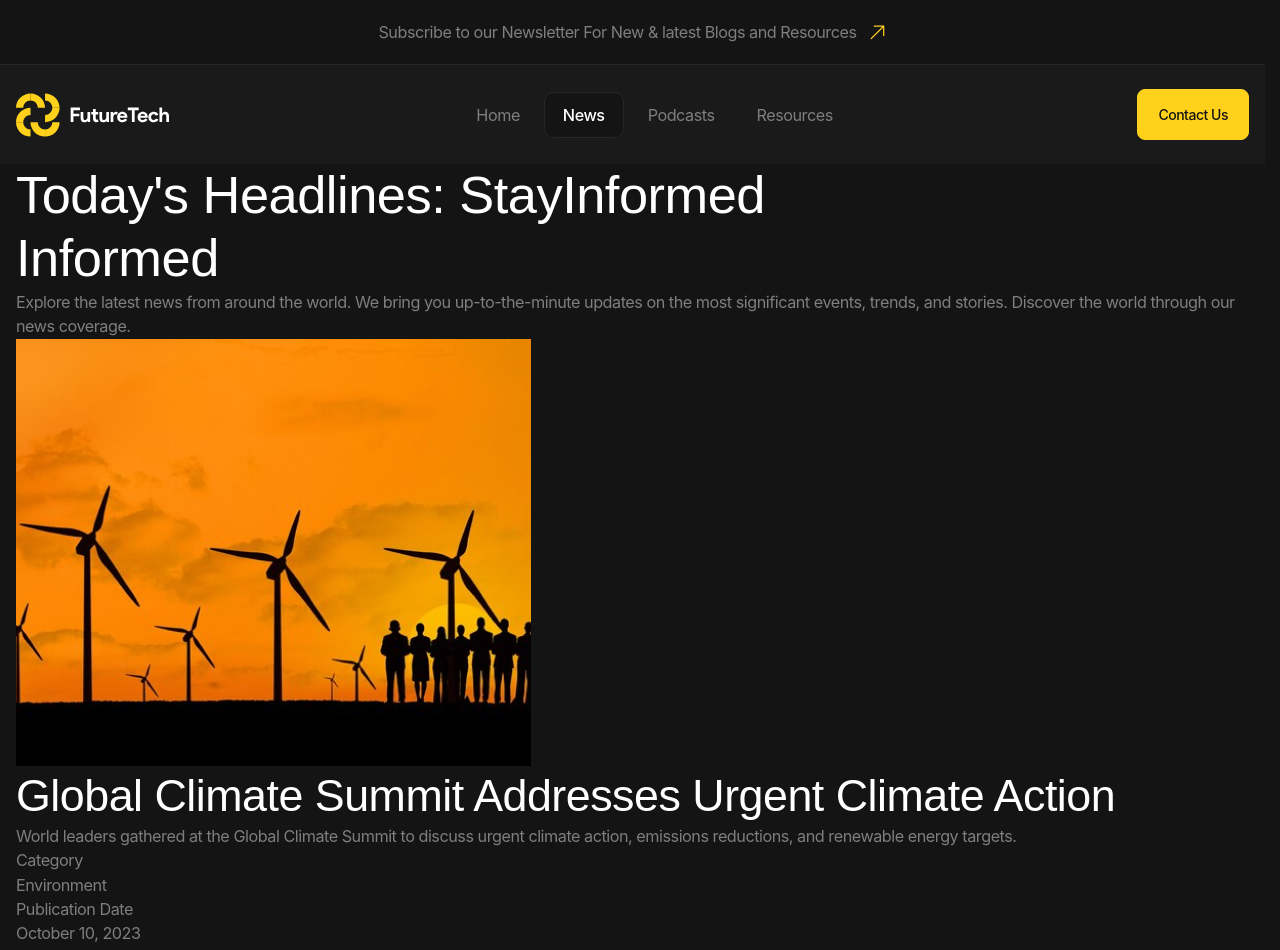
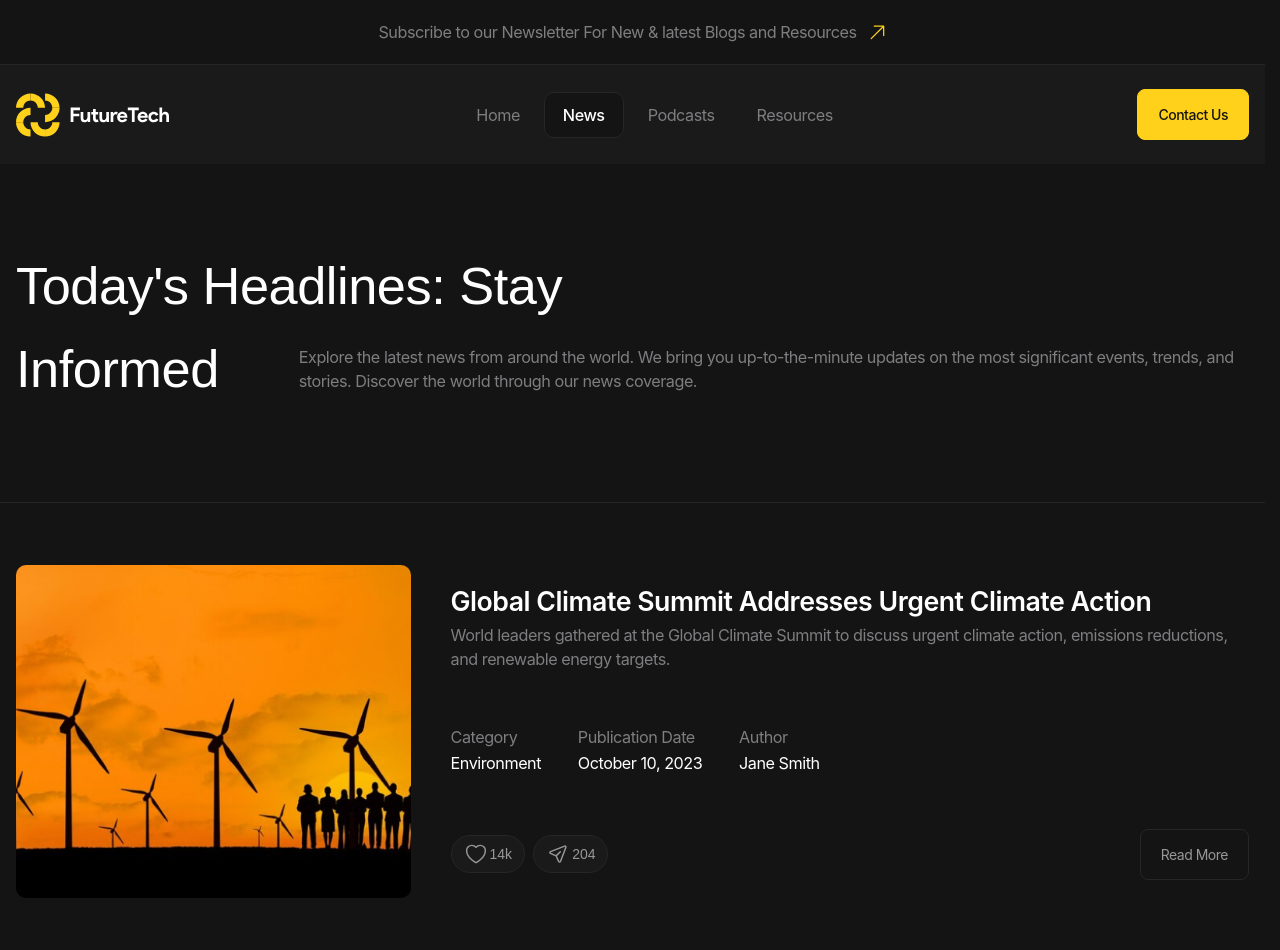
Before and after one commit to Margarita250494/FutureTech_React_TS_SCSS, a React (Vite) app: page /news in a window 1280 px wide. Shown: the top 950 px of the page. Built offline with nearby package versions, Linux system fonts and the light colour scheme.

Commit message:
news hero end

```diff
--- a/src/components/section/HeroAltHeader.tsx
+++ b/src/components/section/HeroAltHeader.tsx
@@ -5,7 +5,7 @@ export const HeroAltHeader = ({id,title,spanTitle,description}:HeroAltHeaderProp
       <header className="hero-alt__header">
         <div className="hero-alt__header-inner container">
           <h1 className="hero-alt__title" id={id}>
-            {title}
+            {title}&nbsp;
             <span className="hero-alt__title-hidden-part">
             {spanTitle}
             </span>
--- a/src/styles/main.css
+++ b/src/styles/main.css
@@ -1642,6 +1642,7 @@ button[aria-label]::before {
   display: flex;
   flex-direction: column;
   row-gap: clamp(0.625rem, 0.4716981132rem + 0.6289308176vw, 1.25rem);
+  height: 100%;
 }
 .about-card__title {
   font-size: clamp(1rem, 0.9080188679rem + 0.3773584906vw, 1.375rem);
@@ -1734,4 +1735,145 @@ button[aria-label]::before {
   }
 }
 
+.hero-alt__header {
+  padding-top: clamp(2.5rem, 1.1202830189rem + 5.6603773585vw, 8.125rem);
+  padding-bottom: clamp(2.5rem, 0.8136792453rem + 6.9182389937vw, 9.375rem);
+  border-bottom: var(--border);
+}
+.hero-alt__header-inner {
+  display: grid;
+  gap: 1.25rem 5rem;
+  align-items: center;
+}
+@media (width <= 47.99875rem) {
+  .hero-alt__header-inner {
+    column-gap: 3.75rem;
+  }
+}
+@media (width > 47.99875rem) {
+  .hero-alt__header-inner {
+    grid-template-columns: auto 1fr;
+  }
+}
+@media (width <= 47.99875rem) {
+  .hero-alt__header-inner {
+    row-gap: 0.875rem;
+  }
+}
+.hero-alt__title {
+  grid-column: -1/1;
+}
+@media (width > 47.99875rem) {
+  .hero-alt__title-hidden-part {
+    position: absolute !important;
+    width: 1px !important;
+    height: 1px !important;
+    margin: -1px !important;
+    border: 0 !important;
+    padding: 0 !important;
+    white-space: nowrap !important;
+    clip-path: inset(100%) !important;
+    clip: rect(0 0 0 0) !important;
+    overflow: hidden !important;
+  }
+}
+
+.summary__list {
+  display: flex;
+  column-gap: clamp(1.25rem, 0.7900943396rem + 1.8867924528vw, 3.125rem);
+}
+.summary__item {
+  display: grid;
+  row-gap: 0.25rem;
+}
+@media (width <= 90.06125rem) {
+  .summary__item {
+    row-gap: 0.125rem;
+  }
+}
+.summary__value {
+  color: var(--color-light);
+}
+
+.news-card {
+  display: grid;
+  row-gap: 1.25rem;
+  height: 100%;
+}
+@media (width <= 90.06125rem) {
+  .news-card {
+    row-gap: 1rem;
+  }
+}
+.news-card:has(.news-card__summary) {
+  align-items: center;
+  column-gap: 5rem;
+  padding-block: clamp(2.5rem, 1.8867924528rem + 2.5157232704vw, 5rem);
+}
+@media (width <= 90.06125rem) {
+  .news-card:has(.news-card__summary) {
+    column-gap: 2.5rem;
+  }
+}
+@media (width > 47.99875rem) {
+  .news-card:has(.news-card__summary) {
+    grid-template-columns: 32% 1fr;
+    grid-template-areas: "image other" "image other" "image other";
+  }
+}
+.news-card:has(.news-card__summary) .news-card__title {
+  font-size: clamp(1.25rem, 1.0660377358rem + 0.7547169811vw, 2rem);
+  font-family: var(--font-family-base);
+  font-weight: 600;
+}
+.news-card:has(.news-card__summary) .news-card__image {
+  height: clamp(13.3125rem, 10.0318396226rem + 13.4591194969vw, 26.6875rem);
+}
+@media (width > 47.99875rem) {
+  .news-card:has(.news-card__summary) .news-card__image {
+    grid-area: image;
+  }
+}
+.news-card__image {
+  width: 100%;
+  height: 13.875rem;
+  object-fit: cover;
+  border-radius: 0.75rem;
+}
+@media (width <= 90.06125rem) {
+  .news-card__image {
+    height: 11.5625rem;
+    border-radius: 0.625rem;
+  }
+}
+.news-card__body {
+  display: grid;
+  row-gap: 0.625rem;
+}
+@media (width <= 90.06125rem) {
+  .news-card__body {
+    row-gap: 0.25rem;
+  }
+}
+.news-card__controls {
+  display: flex;
+  justify-content: space-between;
+  align-items: center;
+  column-gap: 1rem;
+}
+@media (width <= 30.06125rem) {
+  .news-card__link {
+    min-width: 9.5625rem;
+  }
+}
+
+.news {
+  padding-block: clamp(2.5rem, 1.8867924528rem + 2.5157232704vw, 5rem);
+}
+.news__list {
+  display: grid;
+  grid-template-columns: repeat(auto-fit, minmax(22.375rem, 1fr));
+  gap: 1.875rem;
+}
+
 /*# sourceMappingURL=main.css.map */
--- /dev/null
+++ b/src/styles/news/_hero-alt.scss
@@ -0,0 +1,37 @@
+@use '../helpers' as *;
+@use '../variables';
+
+.hero-alt{
+    &__header{
+        padding-top: fluid(130,40);
+        padding-bottom: fluid(150,40);
+        border-bottom: var(--border);
+        &-inner{
+            display: grid;
+            gap: rem(20) rem(80);
+            align-items: center;
+
+            @include mobile{
+                column-gap: rem(60);
+            }
+
+            @include mobile-above{
+                grid-template-columns: auto 1fr;
+            }
+
+            @include mobile{
+                row-gap: rem(14);
+            }
+        }
+    }
+
+    &__title{
+        grid-column: -1/1;
+
+        &-hidden-part{
+            @include mobile-above{
+                @include visually-hidden
+            }
+        }
+    }
+}
--- /dev/null
+++ b/src/styles/news/_news-card.scss
@@ -0,0 +1,81 @@
+@use '../helpers' as *;
+@use '../variables';
+
+.news-card{
+    display: grid;
+    row-gap: rem(20);
+    height: 100%;
+    @include laptop{
+        row-gap: rem(16);
+    }
+
+    &:has(.news-card__summary){
+
+        align-items: center;
+        column-gap: rem(80);
+        padding-block: fluid(80,40);
+
+        @include laptop{
+            column-gap: rem(40);
+        }
+
+        @include mobile-above{
+            grid-template-columns: 32% 1fr;
+            grid-template-areas:
+            'image other'
+            'image other'
+            'image other'
+            ;
+        }
+
+        .news-card{
+            &__title{
+                @include fluid-text(32,20);
+                font-family: var(--font-family-base);
+                font-weight: 600;
+            }
+            &__image{
+                height: fluid(427,213);
+                @include mobile-above{
+                    grid-area: image;
+                }
+
+            }
+        }
+
+
+    }
+
+    &__image{
+        width: 100%;
+        height: rem(222);
+        object-fit: cover;
+        border-radius: rem(12);
+
+        @include laptop{
+            height: rem(185);
+            border-radius: rem(10);
+        }
+    }
+
+    &__body{
+        display: grid;
+        row-gap: rem(10);
+        @include laptop{
+            row-gap: rem(4);
+        }
+    }
+
+    &__controls{
+        display: flex;
+        justify-content: space-between;
+        align-items: center;
+        column-gap: 1rem;
+    }
+
+    &__link{
+        @include mobile-s{
+            min-width: rem(153);
+        }
+    }
+}
--- /dev/null
+++ b/src/styles/news/_news.scss
@@ -0,0 +1,12 @@
+@use '../helpers' as *;
+@use '../variables';
+
+.news{
+    padding-block: fluid(80,40);
+
+    &__list{
+        display: grid;
+        grid-template-columns: repeat(auto-fit, minmax(rem(358), 1fr));
+        gap: rem(30);
+    }
+}
--- /dev/null
+++ b/src/styles/news/_summary.scss
@@ -0,0 +1,22 @@
+@use '../helpers' as *;
+@use '../variables';
+
+.summary{
+    &__list{
+        display: flex;
+        column-gap: fluid(50,20);
+    }
+
+    &__item{
+        display: grid;
+        row-gap: rem(4);
+
+        @include laptop{
+            row-gap: rem(2);
+        }
+    }
+
+    &__value{
+        color: var(--color-light);
+    }
+}
--- a/src/styles/section/_about-card.scss
+++ b/src/styles/section/_about-card.scss
@@ -5,6 +5,7 @@
     display: flex;
     flex-direction: column;
     row-gap: fluid(20,10);
+    height: 100%;
 
     &__title{
         @include fluid-text(22,16);
```
Also changed, not shown: src/styles/main.scss (+6 -1 lines), 1 other file (tests, documents, lock files or other folders).
